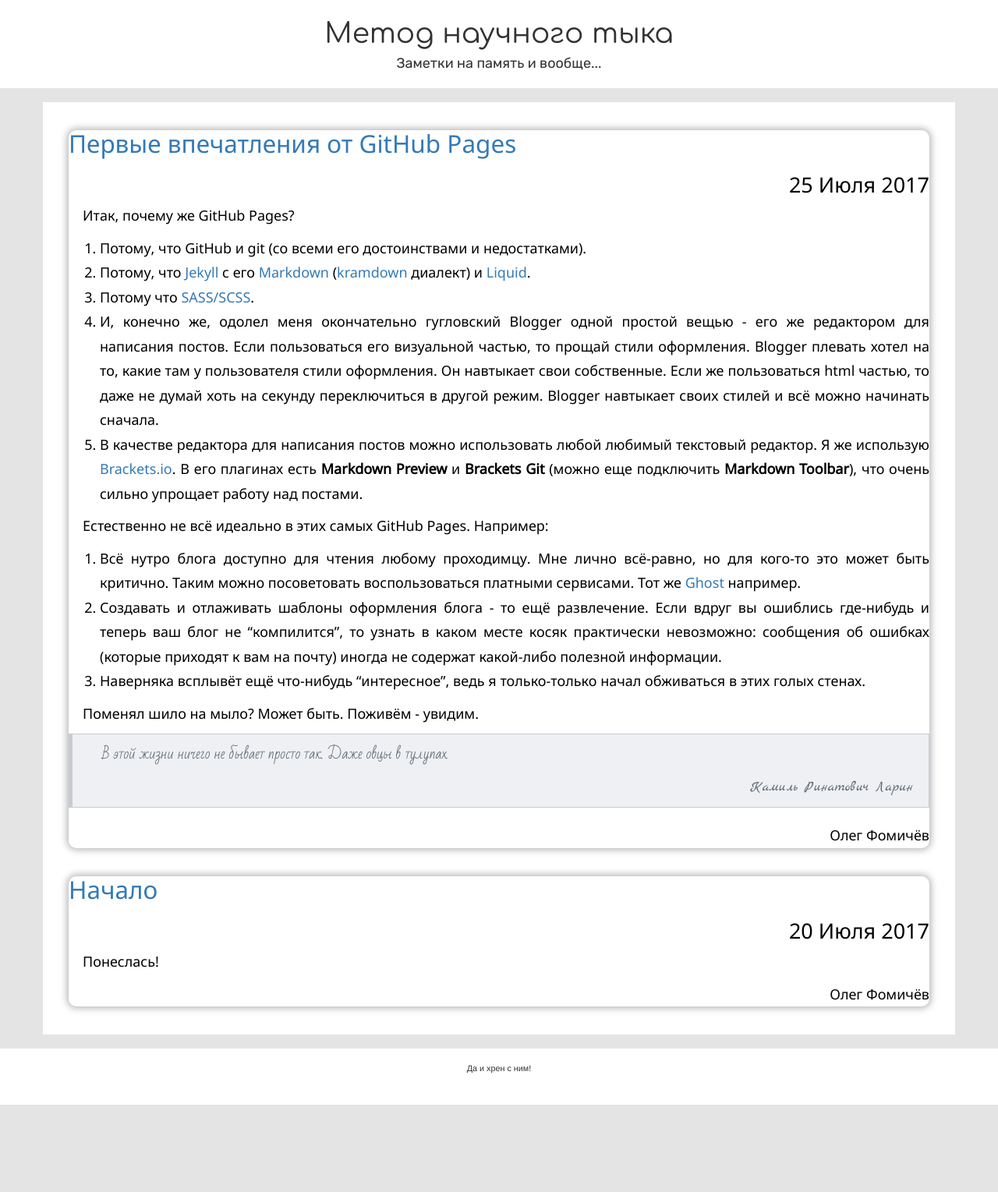
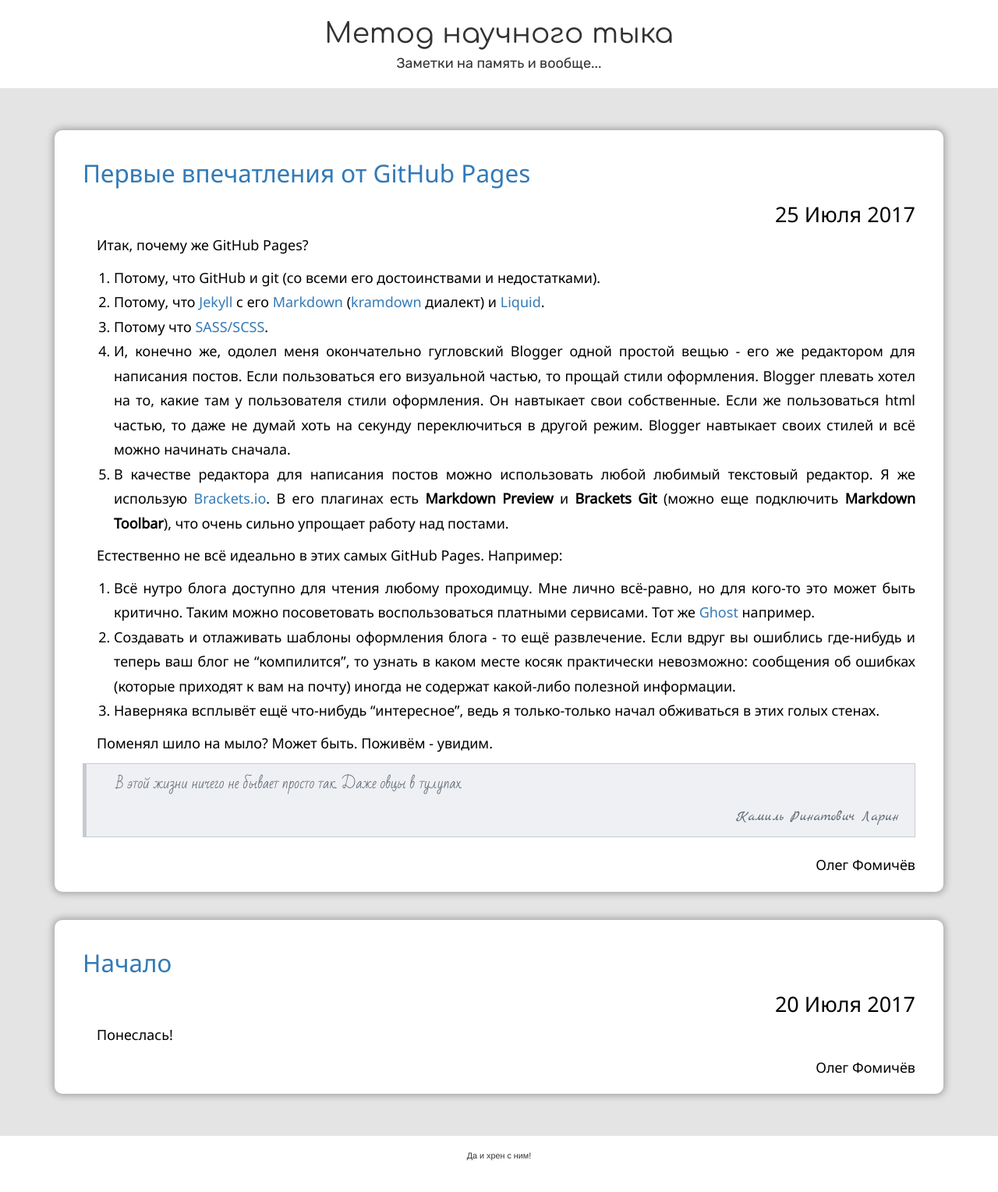
Before and after one commit to fomich0ff/fomich0ff.github.io, a Jekyll site: the page built from index.html, in a window 1280 px wide. Shown: the whole page at 78% size. Built offline with Jekyll 4.4.1, drawn with Linux system fonts in a browser that asks for light colours; nearby versions of some CDN libraries; before the commit the page ends 1417 px from its top, so only the background shows below that.

Commit message:
post styles updated

```diff
--- a/_sass/base.scss
+++ b/_sass/base.scss
@@ -84,7 +84,7 @@ body {
 
 .blog {
     color: $regular-text-color;
-    background: $regular-background-color;
+
     line-height: 1.75em;
     font-family: $font-noto-sans;
 }
--- a/_sass/post.scss
+++ b/_sass/post.scss
@@ -1,13 +1,15 @@
 .post {
     @extend %shadow-box;
+    margin: 2em 0em;
+    padding: 1em 2em;
+    background-color: $regular-background-color;
     p {
         text-indent: 1em;
     }
-    margin: 2em 1em;
-    .author{
+    .author {
         @extend %block-right;
     }
-    .post-date{
+    .post-date {
         @extend %block-right;
     }
 }
```
